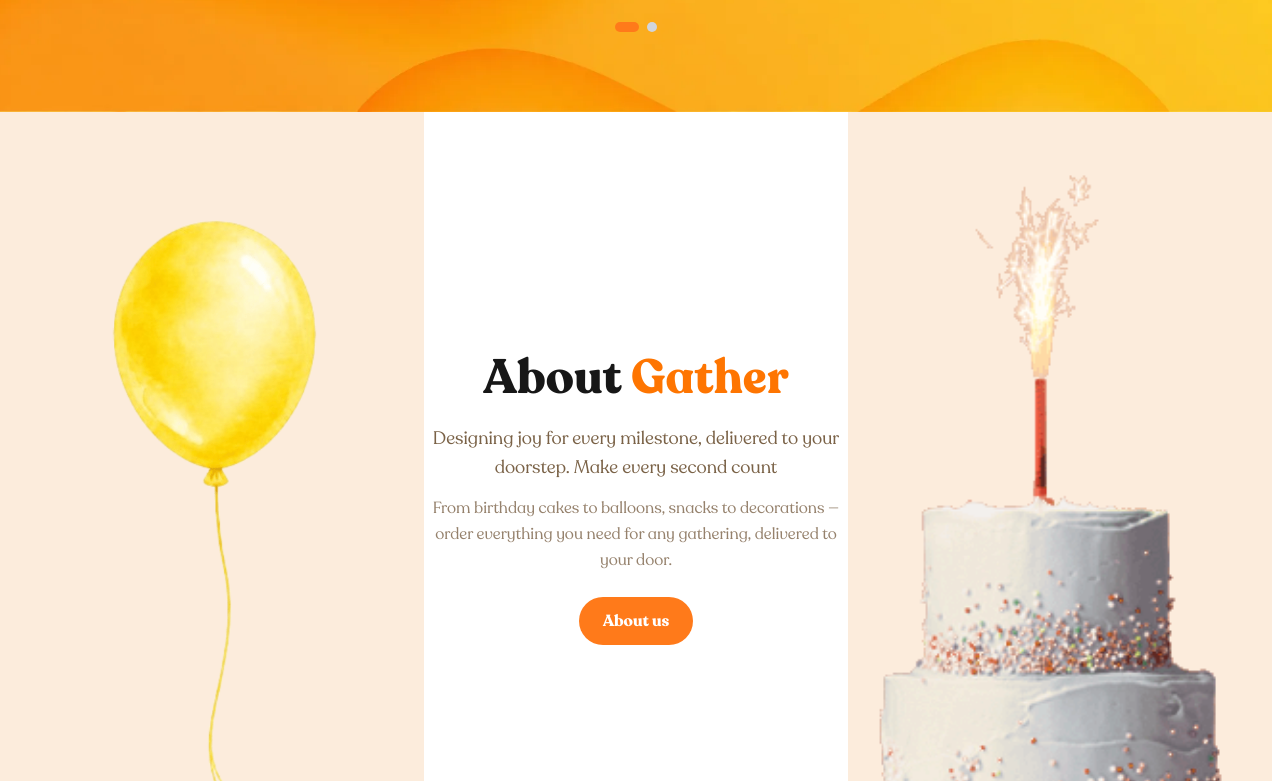
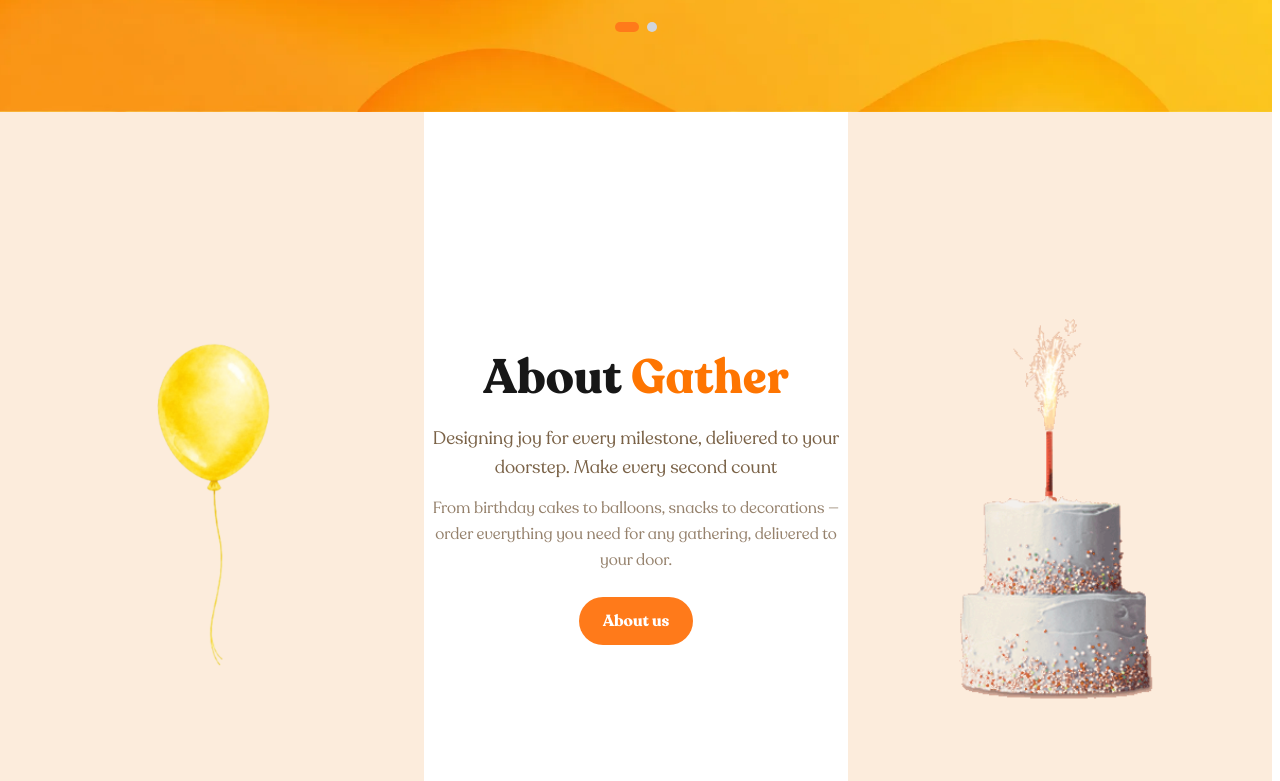
Before and after one commit to Word-of-Mouth-Marketing-agency/gather, a Next.js app: page / in a window 1280 px wide. Shown: the part 3339-4120 px from the top of the page. Built offline with nearby package versions, Linux system fonts and the light colour scheme.

Commit message:
style: constrain gif height to 80% with object-contain

```diff
--- a/src/components/sections/AboutGatherSection.tsx
+++ b/src/components/sections/AboutGatherSection.tsx
@@ -23,7 +23,7 @@ export default function AboutGatherSection({
                 src={leftImage}
                 alt=""
                 aria-hidden
-                className="h-full w-full object-cover"
+                className="w-full max-h-[80%] object-contain"
               />
             )}
           </div>
@@ -63,7 +63,7 @@ export default function AboutGatherSection({
                 src={rightImage}
                 alt=""
                 aria-hidden
-                className="h-full w-full object-cover"
+                className="w-full max-h-[80%] object-contain"
               />
             )}
           </div>
```
